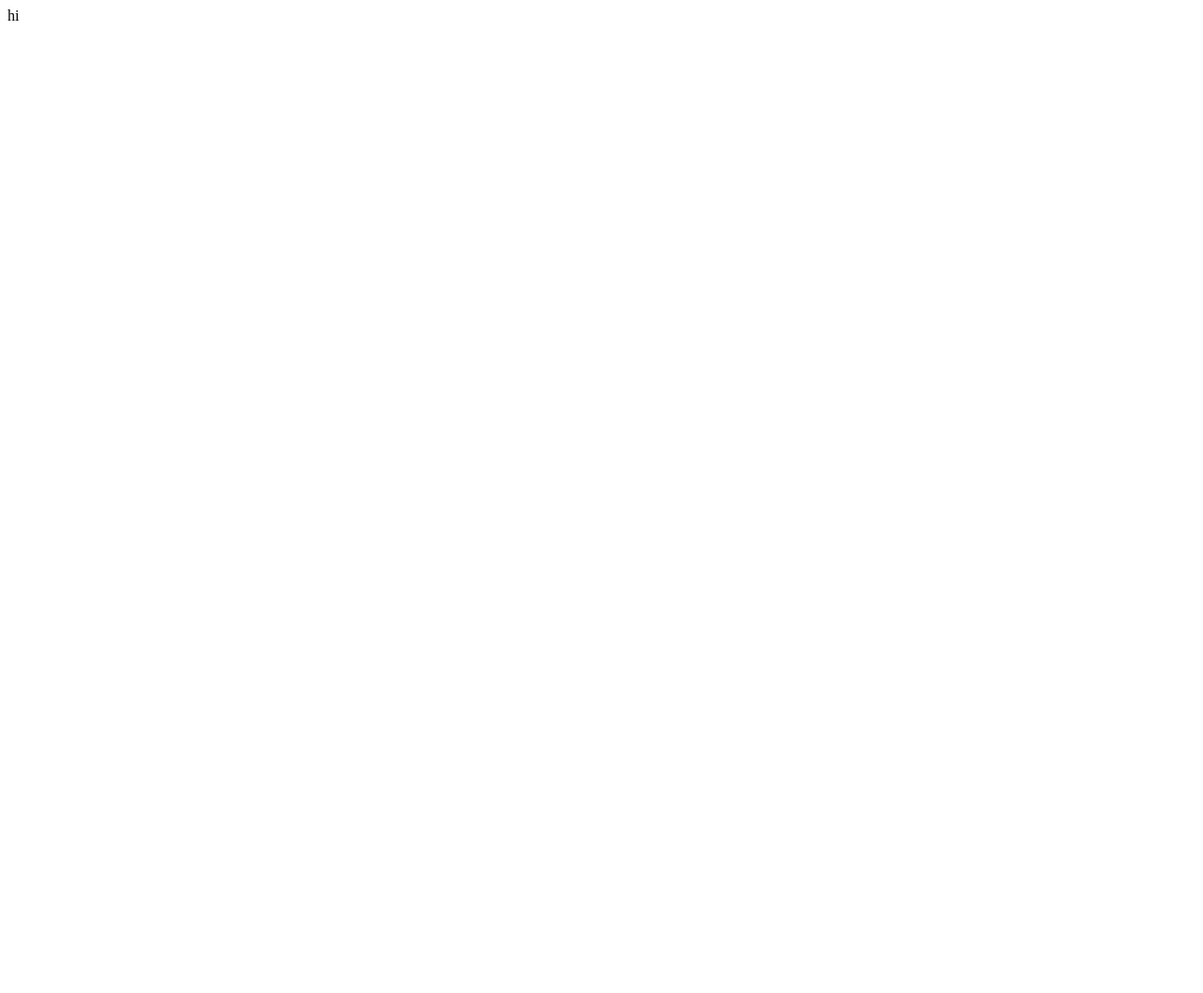
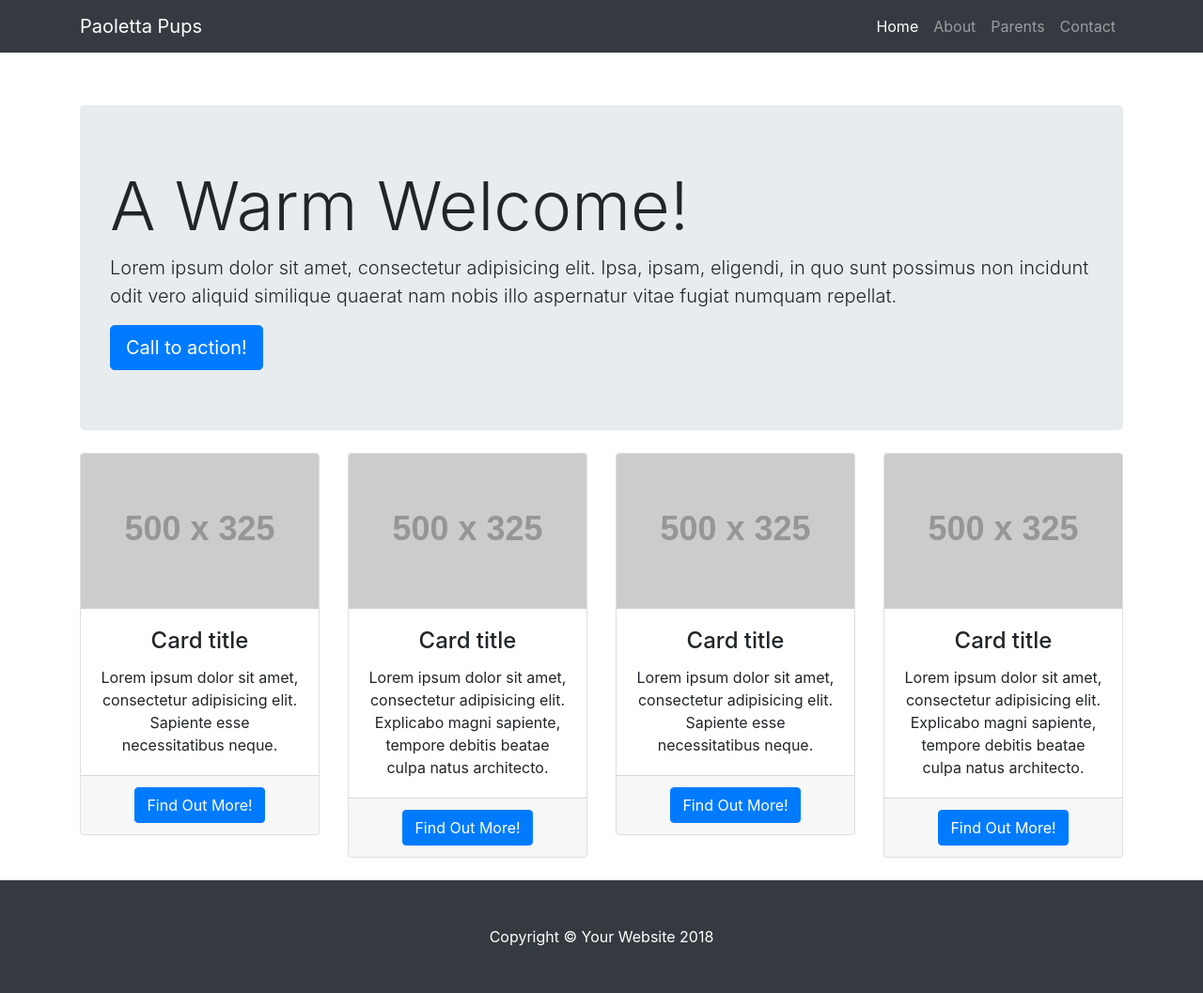
Before and after one commit to jadepaoletta/learning-experience, a Flask app: page / in a window 1280 px wide. Before the commit the page is almost empty. Shown: the whole page at 94% size. Before the commit the page ends 22 px from the top, so only its background shows below. Run offline with Flask 2, Linux system fonts and the light colour scheme; grey boxes labelled with a size stand in for pictures from a placeholder-image service; some libraries are stand-ins or nearby versions.

Commit message:
added templates and bootstrap

```diff
--- a/server.py
+++ b/server.py
@@ -14,10 +14,22 @@ def index():
 
     return render_template("index.html", google_client_id=GOOGLE_CLIENT_ID)
 
+@app.route('/about')
+def about():
+    """Display the About page"""
+
+    return render_template("about.html")
+
+@app.route('/parents')
+def parents():
+    """Display the Parents page"""
+
+    return render_template("parents.html")
+
 
 
 if __name__ == "__main__":
-    app.debug = False
+    app.debug = True
     app.jinja_env.auto_reload = app.debug
 
 
--- /dev/null
+++ b/static/css/styles.css
@@ -0,0 +1,3 @@
+.my-4{
+    margin-top: 5.5rem!important;
+}
--- a/templates/base.html
+++ b/templates/base.html
@@ -5,11 +5,51 @@
     <meta name="google-signin-scope" content="profile email">
     <meta name="google-signin-client_id" content="{{google_client_id}}">
     <script src="https://apis.google.com/js/platform.js" async defer></script>
+    <link rel="stylesheet" href="https://stackpath.bootstrapcdn.com/bootstrap/4.1.3/css/bootstrap.min.css" integrity="sha384-MCw98/SFnGE8fJT3GXwEOngsV7Zt27NXFoaoApmYm81iuXoPkFOJwJ8ERdknLPMO" crossorigin="anonymous">
+    <script src="https://code.jquery.com/jquery-3.3.1.slim.min.js" integrity="sha384-q8i/X+965DzO0rT7abK41JStQIAqVgRVzpbzo5smXKp4YfRvH+8abtTE1Pi6jizo" crossorigin="anonymous"></script>
+    <script src="https://cdnjs.cloudflare.com/ajax/libs/popper.js/1.14.3/umd/popper.min.js" integrity="sha384-ZMP7rVo3mIykV+2+9J3UJ46jBk0WLaUAdn689aCwoqbBJiSnjAK/l8WvCWPIPm49" crossorigin="anonymous"></script>
+    <script src="https://stackpath.bootstrapcdn.com/bootstrap/4.1.3/js/bootstrap.min.js" integrity="sha384-ChfqqxuZUCnJSK3+MXmPNIyE6ZbWh2IMqE241rYiqJxyMiZ6OW/JmZQ5stwEULTy" crossorigin="anonymous"></script>
+    <link rel="stylesheet" type="text/css" href="../static/css/styles.css">
 </head>
 <body>
 
+    <!-- Navigation -->
+    <nav class="navbar navbar-expand-lg navbar-dark bg-dark fixed-top">
+      <div class="container">
+        <a class="navbar-brand" href="#">Paoletta Pups</a>
+        <button class="navbar-toggler" type="button" data-toggle="collapse" data-target="#navbarResponsive" aria-controls="navbarResponsive" aria-expanded="false" aria-label="Toggle navigation">
+          <span class="navbar-toggler-icon"></span>
+        </button>
+        <div class="collapse navbar-collapse" id="navbarResponsive">
+          <ul class="navbar-nav ml-auto">
+            <li class="nav-item active">
+              <a class="nav-link" href="/">Home
+                <span class="sr-only">(current)</span>
+              </a>
+            </li>
+            <li class="nav-item">
+              <a class="nav-link" href="/about">About</a>
+            </li>
+            <li class="nav-item">
+              <a class="nav-link" href="/parents">Parents</a>
+            </li>
+            <li class="nav-item">
+              <a class="nav-link" href="#">Contact</a>
+            </li>
+          </ul>
+        </div>
+      </div>
+    </nav>
+
 
     {% block content %} put your content here {% endblock %}
+    <!-- Footer -->
+    <footer class="py-5 bg-dark">
+      <div class="container">
+        <p class="m-0 text-center text-white">Copyright &copy; Your Website 2018</p>
+      </div>
+      <!-- /.container -->
+    </footer>
     <script type="text/javascript">
         function onSignIn(googleUser) {
             var profile = googleUser.getBasicProfile();
@@ -23,5 +63,6 @@
             console.log("ID Token: " + id_token);
         };
     </script>
+
 </body>
 </html>
--- a/templates/index.html
+++ b/templates/index.html
@@ -2,5 +2,78 @@
 {% block content %}
 
 <div>hi</div>
-<div class="g-signin2" data-onsuccess="onSignIn"></div>
+<!-- <div class="g-signin2" data-onsuccess="onSignIn"></div> -->
+
+<!-- Page Content -->
+    <div class="container">
+
+      <!-- Jumbotron Header -->
+      <header class="jumbotron my-4">
+        <h1 class="display-3">A Warm Welcome!</h1>
+        <p class="lead">Lorem ipsum dolor sit amet, consectetur adipisicing elit. Ipsa, ipsam, eligendi, in quo sunt possimus non incidunt odit vero aliquid similique quaerat nam nobis illo aspernatur vitae fugiat numquam repellat.</p>
+        <a href="#" class="btn btn-primary btn-lg">Call to action!</a>
+      </header>
+
+      <!-- Page Features -->
+      <div class="row text-center">
+
+        <div class="col-lg-3 col-md-6 mb-4">
+          <div class="card">
+            <img class="card-img-top" src="http://placehold.it/500x325" alt="">
+            <div class="card-body">
+              <h4 class="card-title">Card title</h4>
+              <p class="card-text">Lorem ipsum dolor sit amet, consectetur adipisicing elit. Sapiente esse necessitatibus neque.</p>
+            </div>
+            <div class="card-footer">
+              <a href="#" class="btn btn-primary">Find Out More!</a>
+            </div>
+          </div>
+        </div>
+
+        <div class="col-lg-3 col-md-6 mb-4">
+          <div class="card">
+            <img class="card-img-top" src="http://placehold.it/500x325" alt="">
+            <div class="card-body">
+              <h4 class="card-title">Card title</h4>
+              <p class="card-text">Lorem ipsum dolor sit amet, consectetur adipisicing elit. Explicabo magni sapiente, tempore debitis beatae culpa natus architecto.</p>
+            </div>
+            <div class="card-footer">
+              <a href="#" class="btn btn-primary">Find Out More!</a>
+            </div>
+          </div>
+        </div>
+
+        <div class="col-lg-3 col-md-6 mb-4">
+          <div class="card">
+            <img class="card-img-top" src="http://placehold.it/500x325" alt="">
+            <div class="card-body">
+              <h4 class="card-title">Card title</h4>
+              <p class="card-text">Lorem ipsum dolor sit amet, consectetur adipisicing elit. Sapiente esse necessitatibus neque.</p>
+            </div>
+            <div class="card-footer">
+              <a href="#" class="btn btn-primary">Find Out More!</a>
+            </div>
+          </div>
+        </div>
+
+        <div class="col-lg-3 col-md-6 mb-4">
+          <div class="card">
+            <img class="card-img-top" src="http://placehold.it/500x325" alt="">
+            <div class="card-body">
+              <h4 class="card-title">Card title</h4>
+              <p class="card-text">Lorem ipsum dolor sit amet, consectetur adipisicing elit. Explicabo magni sapiente, tempore debitis beatae culpa natus architecto.</p>
+            </div>
+            <div class="card-footer">
+              <a href="#" class="btn btn-primary">Find Out More!</a>
+            </div>
+          </div>
+        </div>
+
+      </div>
+      <!-- /.row -->
+
+    </div>
+    <!-- /.container -->
+
+
 {% endblock %}
```
Also changed, not shown: templates/about.html (added, +7 -0 lines), templates/parents.html (added, +65 -0 lines).
